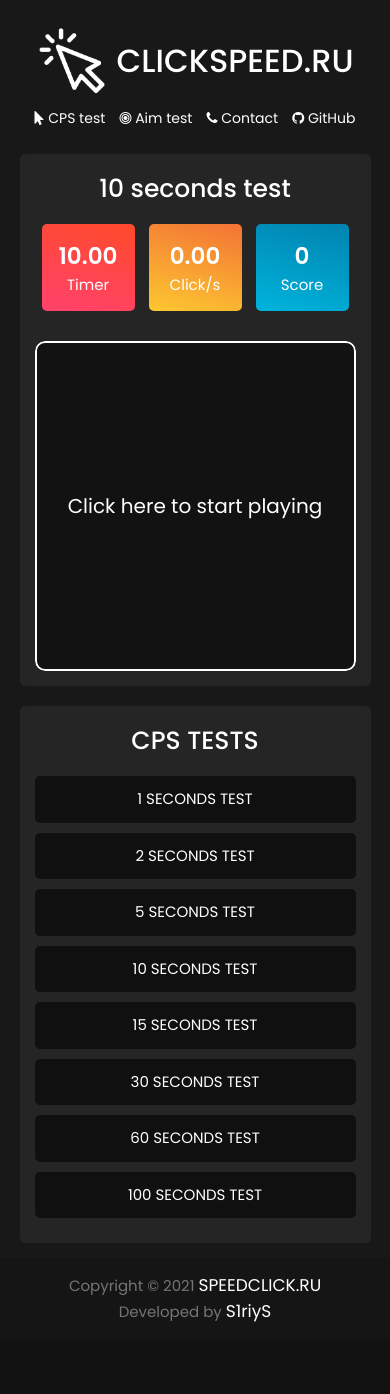
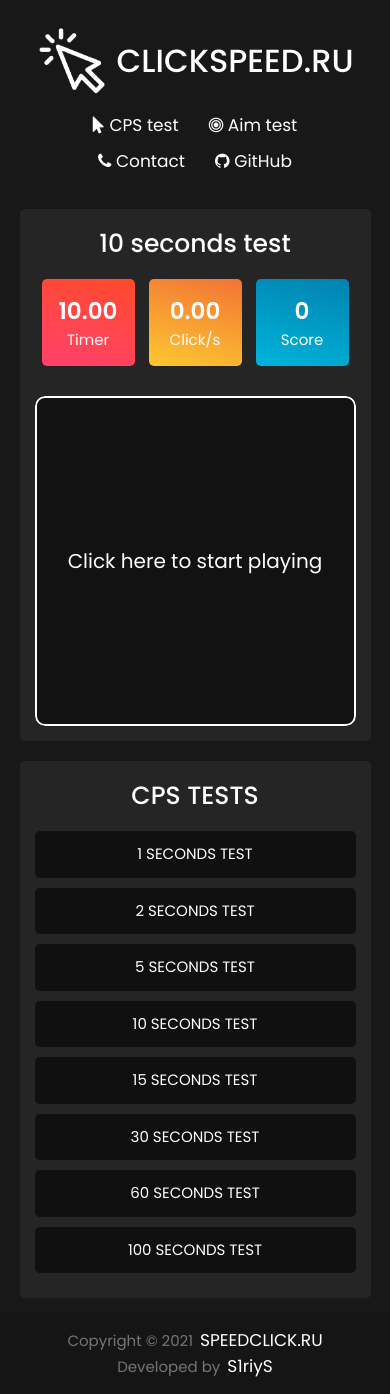
Before and after one commit to S1riyS/CLICKSPEED, a Flask app: page /cpstest?test_time=10 in a window 390 px wide. Before the commit the page ends 1322 px from the top, so only its background shows below. Run offline with Flask 2, Linux system fonts and the light colour scheme; parts of the project's set-up code (start-up, migrations or seed data) failed here and were passed over; some libraries are stand-ins or nearby versions.

Commit message:
Minor changes

```diff
--- a/app/static/css/base.css
+++ b/app/static/css/base.css
@@ -52,11 +52,14 @@
 .header .header__nav .navigation{
     display: flex;
     align-items: center;
-    justify-content: space-between;
+    justify-content: center;
+    flex-wrap: wrap;
 }
 .header .header__nav .navigation .item{
     font-size: 22px;
     transition: .3s ease;
+    display: inline-block;
+    margin: 0 15px 10px 15px;
 }
 .header .header__nav .navigation .item:hover{
     color: #2ecc71;
@@ -87,6 +90,7 @@
 .footer .row span{
     color: #ffffff;
     font-size: 17px;
+    margin-left: 3px;
 }
 
 @media (max-width: 1201px){
@@ -98,12 +102,12 @@
 @media (max-width: 770px){
     .header .header__logo{
         justify-content: center;
-        margin-bottom: 10px;
+        margin-bottom: 15px;
     }
     .header .header__logo .img{
         margin-right: 10px;
     }
     .header .header__nav .navigation .item{
-        font-size: 14px;
+        font-size: 17px;
     }
 }
--- a/app/templates/base.html
+++ b/app/templates/base.html
@@ -30,7 +30,7 @@
                 <img src="{{ url_for('static', filename='images/logo.png') }}" alt="logo" class="img">
                 <h2 class="name">CLICKSPEED.RU</h2>
             </div>
-            <div class="header__nav col-xl-5 col-lg-6 col-md-7 col-xs-12">
+            <div class="header__nav col-xl-6 col-lg-7 col-md-6 col-xs-12">
                 <nav class="navigation">
                     <a class="item" href="{{ url_for('cps_test_page', test_time=10) }}"><i class="fa fa-mouse-pointer" aria-hidden="true"></i> CPS test</a>
                     <a href="{{ url_for('aim_test_page', test_time=10) }}" class="item"><i class="fa fa-bullseye" aria-hidden="true"></i> Aim test</a>
```
